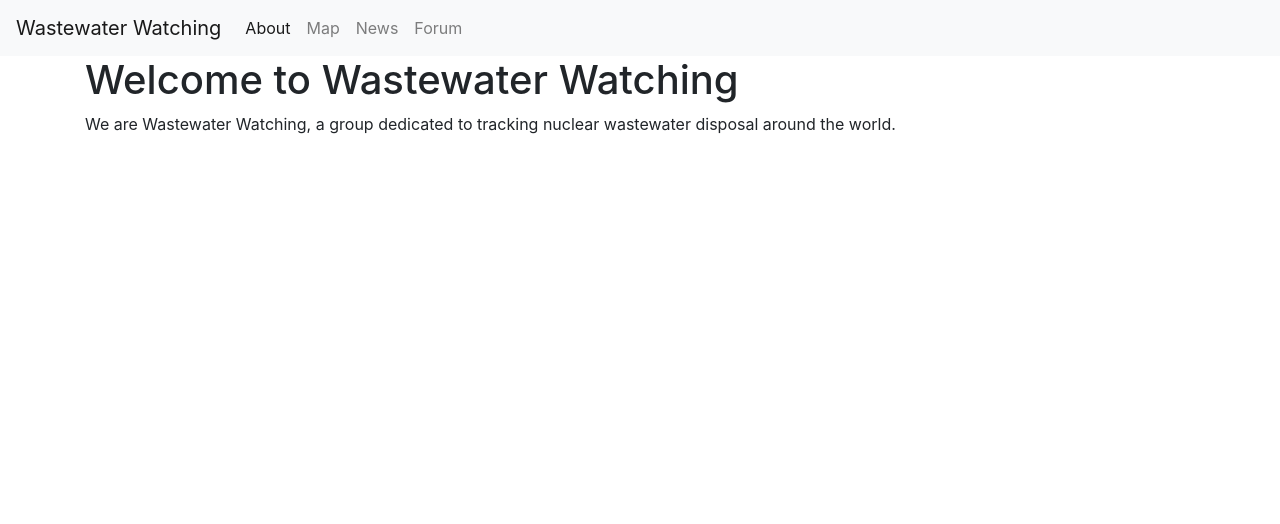
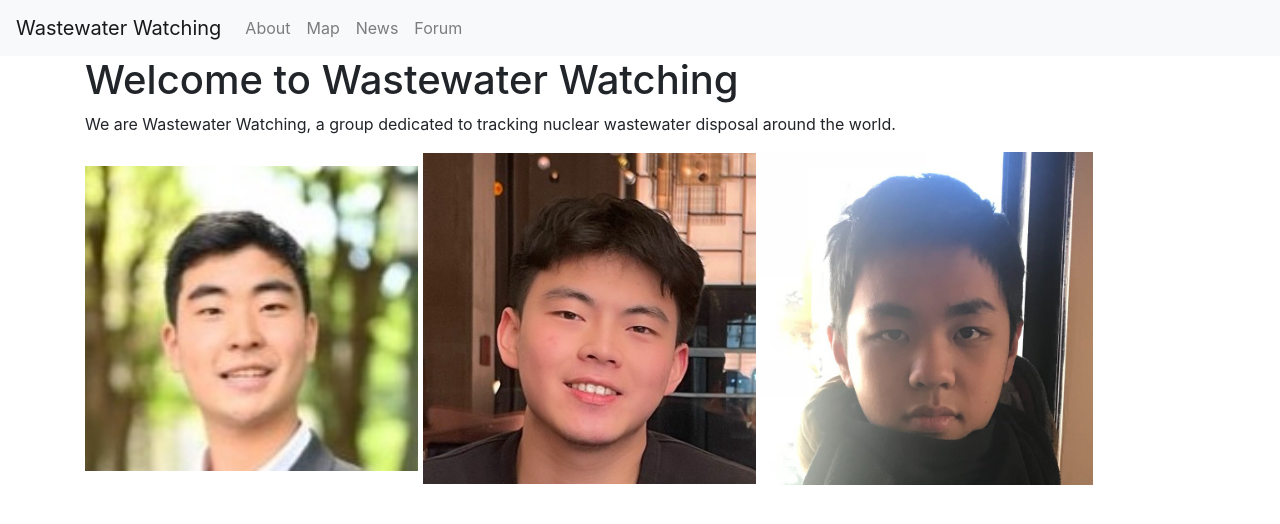
Before and after one commit to EricXu2002/wastewaterwatching, a Flask app: page /about in a window 1280 px wide. Shown: the top 524 px of the page. Run offline with Flask 3, Linux system fonts and the light colour scheme; some libraries are stand-ins or nearby versions.

Commit message:
Added pictures to about page.

```diff
--- a/templates/about.html
+++ b/templates/about.html
@@ -3,4 +3,7 @@
 {% block content %}
     <h1>{% block title %} Welcome to Wastewater Watching {% endblock %}</h1>
     <p>We are Wastewater Watching, a group dedicated to tracking nuclear wastewater disposal around the world.</p>
+    <img src="{{url_for('static', filename='images/ethandon.jpeg')}}" alt="Ethan Don headshot." style="width:30%">
+    <img src="{{url_for('static', filename='images/maxshi.jpeg')}}" alt="Max Shi headshot." style="width:30%">
+    <img src="{{url_for('static', filename='images/ericxu.jpeg')}}" alt="Eric Xu headshot." style="width:30%">
 {% endblock %}
--- a/templates/base.html
+++ b/templates/base.html
@@ -18,7 +18,7 @@
         </button>
         <div class="collapse navbar-collapse" id="navbarNav">
             <ul class="navbar-nav">
-            <li class="nav-item active">
+            <li>
                 <a class="nav-link" href="/about">About</a>
             </li>
             <li>
```
Also changed, not shown: static/images/ericxu.jpeg (added), static/images/ethandon.jpeg (added), static/images/maxshi.jpeg (added).
